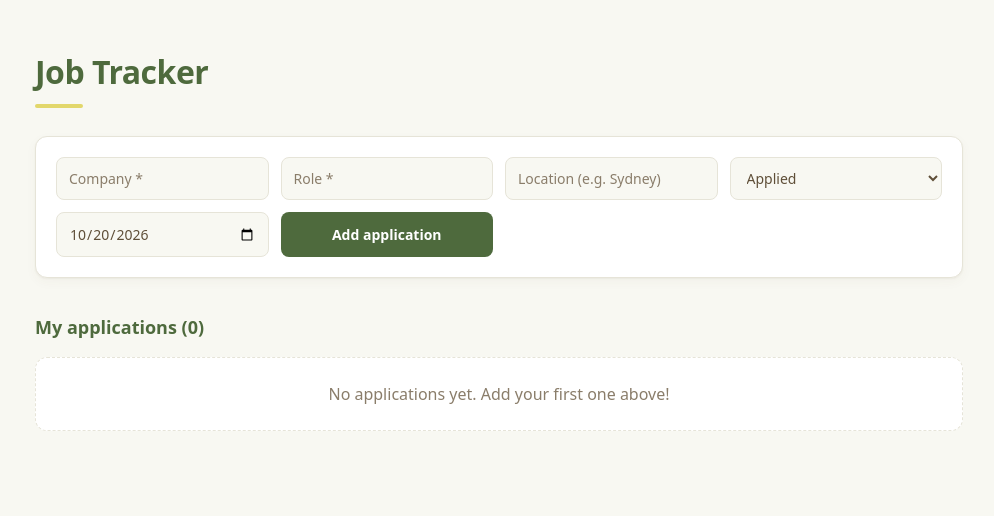
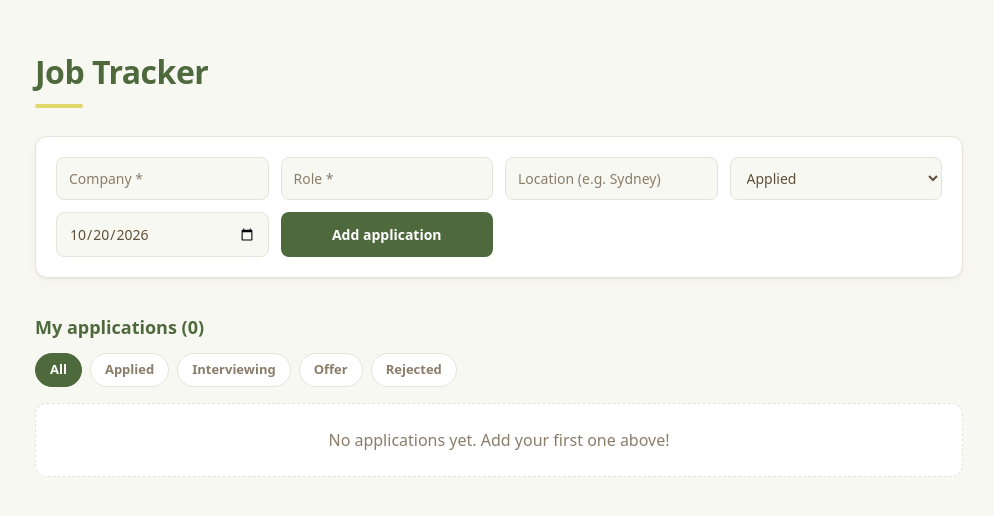
Before and after one commit to IvyC2/job-tracker, a React (Vite) app: page / in a window 1280 px wide. Shown: the top 516 px of the page, without its empty margins (141-1135 px from the left). Built offline with nearby package versions, Linux system fonts and the light colour scheme.

Commit message:
3.3 Add status filter

```diff
--- a/src/App.tsx
+++ b/src/App.tsx
@@ -1,29 +1,43 @@
 import { useState } from 'react';
 import ApplicationForm from './components/ApplicationForm';
 import ApplicationList from './components/ApplicationList';
+import FilterBar from './components/FilterBar';
 import type { Application, Status } from './types';
 
 function App() {
   const [applications, setApplications] = useState<Application[]>([]);
+  const [filter, setFilter] = useState<Status | 'All'>('All');
 
   function addApplication(app: Application) {
     setApplications((prev) => [app, ...prev]);
   }
 
-  function handleDelete(id: string){
-   setApplications((prev) => prev.filter((app) => app.id !== id ));
+  function handleDelete(id: string) {
+    setApplications((prev) => prev.filter((app) => app.id !== id));
   }
 
-  function handleStatusChange(id: string, status : Status) {
-    setApplications((prev) => prev.map((app) => app.id === id ? {...app, status} : app))
+  function handleStatusChange(id: string, status: Status) {
+    setApplications((prev) =>
+      prev.map((app) => (app.id === id ? { ...app, status } : app))
+    );
   }
+
+  const visibleApps =
+    filter === 'All'
+      ? applications
+      : applications.filter((app) => app.status === filter);
 
   return (
     <main className="container">
       <h1>Job Tracker</h1>
       <ApplicationForm onAdd={addApplication} />
       <h2>My applications ({applications.length})</h2>
-      <ApplicationList applications={applications} onDelete={handleDelete} onStatusChange={handleStatusChange}/>
+      <FilterBar value={filter} onChange={setFilter} />
+      <ApplicationList
+        applications={visibleApps}
+        onDelete={handleDelete}
+        onStatusChange={handleStatusChange}
+      />
     </main>
   );
 }
--- /dev/null
+++ b/src/components/FilterBar.tsx
@@ -0,0 +1,29 @@
+import { STATUSES } from '../types';
+import type { Status } from '../types';
+
+type Filter = Status | 'All';
+
+interface Props {
+  value: Filter;
+  onChange: (filter: Filter) => void;
+}
+
+const OPTIONS: Filter[] = ['All', ...STATUSES];
+
+export default function FilterBar({ value, onChange }: Props) {
+  return (
+    <div className="filter-bar">
+      {OPTIONS.map((option) => (
+        <button
+          key={option}
+          type="button"
+          className={option === value ? 'filter-btn active' : 'filter-btn'}
+          aria-pressed={option === value}
+          onClick={() => onChange(option)}
+        >
+          {option}
+        </button>
+      ))}
+    </div>
+  );
+}
--- a/src/index.css
+++ b/src/index.css
@@ -115,6 +115,43 @@ h2 {
   box-shadow: 0 0 0 3px var(--green-soft);
 }
 
+/* filter bar */
+.filter-bar {
+  display: flex;
+  flex-wrap: wrap;
+  gap: 8px;
+  margin-bottom: 12px;
+}
+
+.filter-btn {
+  padding: 6px 14px;
+  font: inherit;
+  font-size: 13px;
+  font-weight: 600;
+  color: var(--muted);
+  background: var(--surface);
+  border: 1px solid var(--border);
+  border-radius: 999px;
+  cursor: pointer;
+  transition: background 0.15s, color 0.15s, border-color 0.15s;
+}
+
+.filter-btn:hover {
+  color: var(--forest);
+  background: var(--green-soft);
+}
+
+.filter-btn.active {
+  color: #fff;
+  background: var(--forest);
+  border-color: var(--forest);
+}
+
+.filter-btn:focus-visible {
+  outline: none;
+  box-shadow: 0 0 0 3px var(--green-soft);
+}
+
 /* empty state */
 .empty {
   padding: 24px;
```
